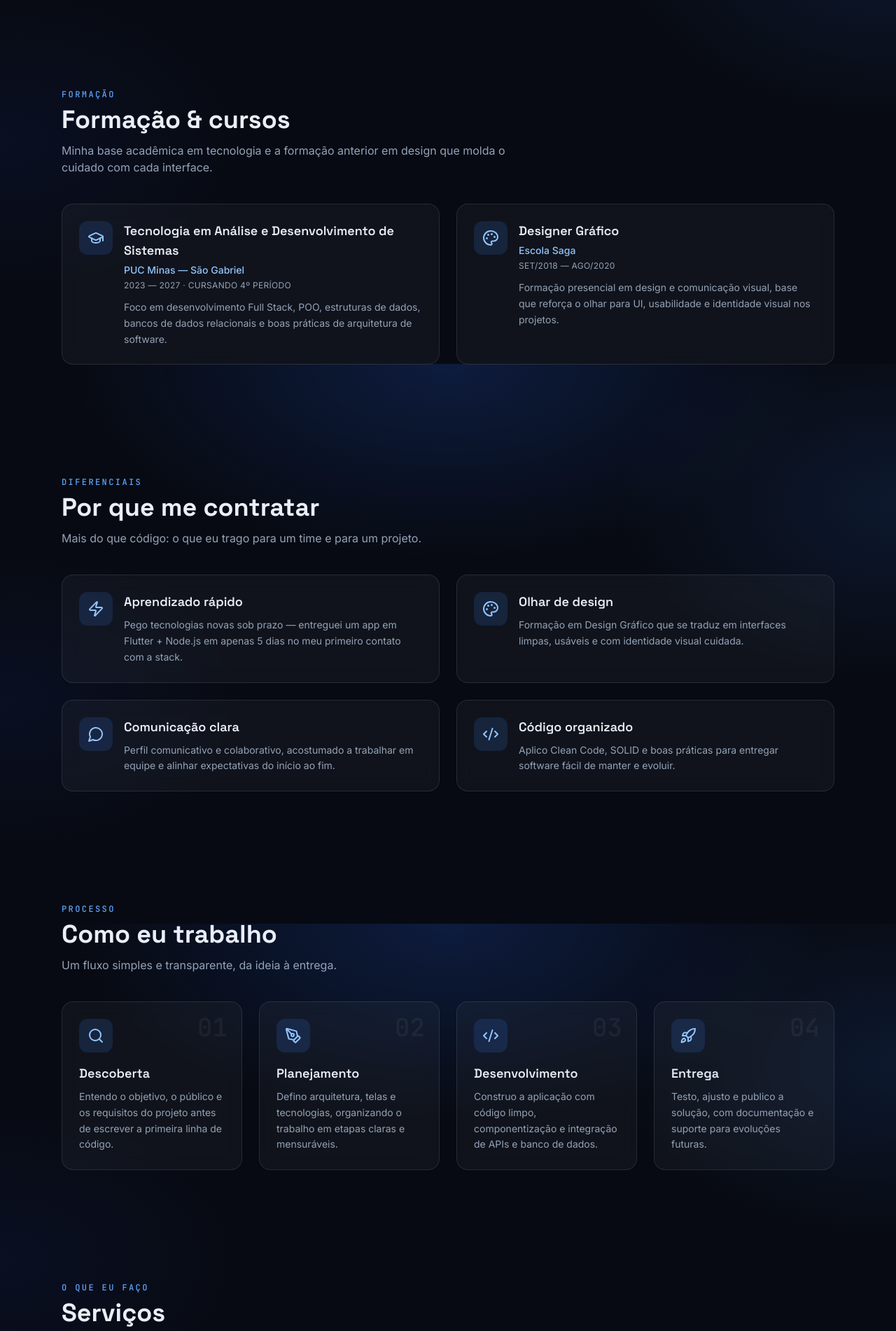
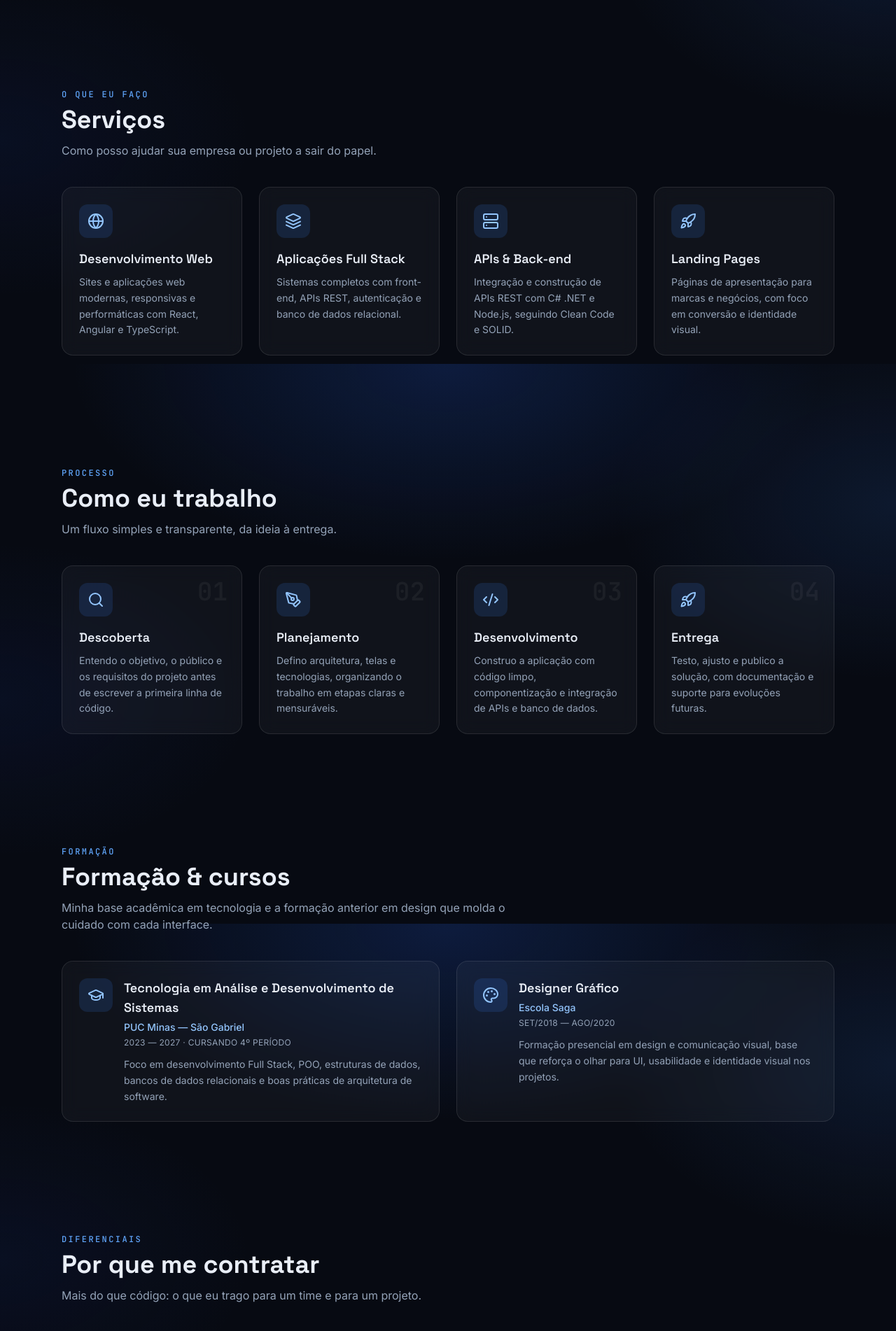
Before and after one commit to markin-98/MV-Tech-Studio, a Next.js app: page / in a window 1280 px wide. Shown: the part 3480-5382 px from the top of the page at 70% size. Built offline with nearby package versions, Linux system fonts and the light colour scheme.

Commit message:
refactor: reordena seções em funil de vendas
Projetos → Serviços → Como trabalho → Formação → Por que me contratar → Contato

Co-Authored-By: Claude Opus 4.8 <noreply@anthropic.com>

```diff
--- a/app/page.tsx
+++ b/app/page.tsx
@@ -26,10 +26,10 @@ export default function Home() {
       <About />
       <Skills />
       <Projects />
+      <Services />
+      <Process />
       <Education />
       <Differentials />
-      <Process />
-      <Services />
       <Contact />
       <Footer />
       <WhatsAppButton />
```
